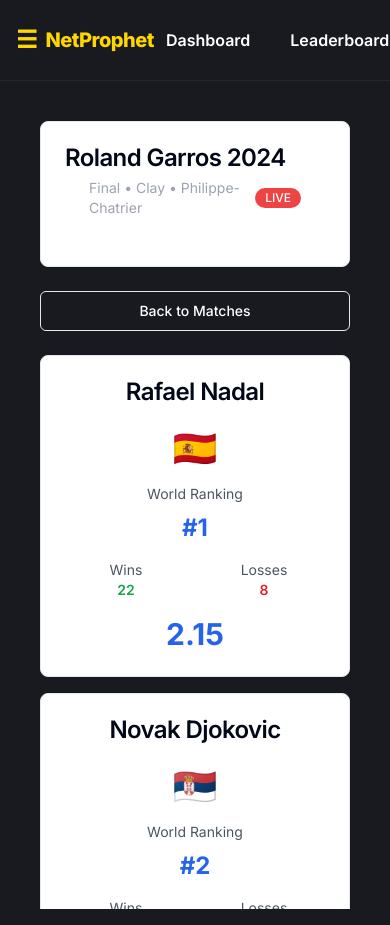
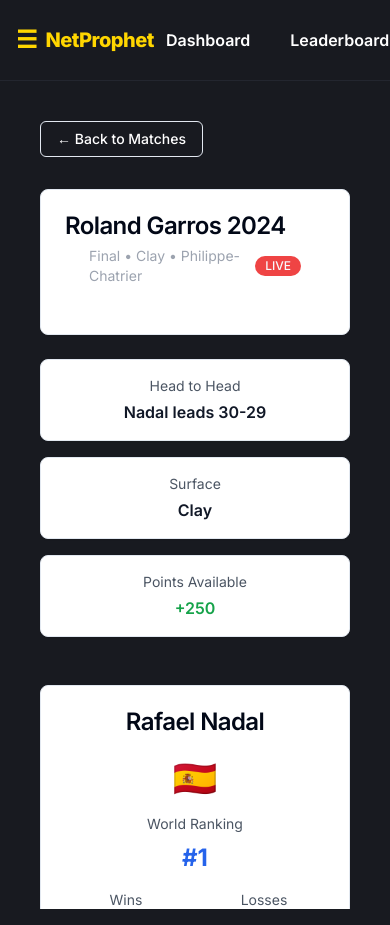
Before and after one commit to evankardamitsis/netprophet, a Next.js app in the folder apps/web/: page /dashboard/match/1 in a window 390 px wide. Shown: the top 925 px of the page. Built offline with nearby package versions, Linux system fonts and the light colour scheme; no server answers.

Commit message:
UI: Refactor MatchDetail layout, sticky button, and stats position. Restore add/update prediction slip logic.

```diff
--- a/apps/web/src/components/dashboard/MatchDetail.tsx
+++ b/apps/web/src/components/dashboard/MatchDetail.tsx
@@ -369,6 +369,12 @@
 
     return (
         <div className="flex flex-col flex-1 min-h-0 w-full overflow-auto gap-6">
+            {/* Back to Matches button at the top, small and not full width */}
+            <div className="mb-2">
+                <Button onClick={onBack} variant="outline" size="sm" className="w-auto px-4">
+                    ← Back to Matches
+                </Button>
+            </div>
             <Card className="p-6">
                 <CardTitle>{details.tournament}</CardTitle>
                 <CardContent>
@@ -380,7 +386,27 @@
                     </div>
                 </CardContent>
             </Card>
-            <Button onClick={onBack} variant="outline">Back to Matches</Button>
+            {/* Move stats cards here, right after tournament info */}
+            <div className="grid grid-cols-1 md:grid-cols-3 gap-4 mb-6">
+                <Card>
+                    <CardContent className="p-4 text-center">
+                        <div className="text-sm text-gray-600 mb-1">Head to Head</div>
+                        <div className="font-semibold text-gray-900">{details.headToHead}</div>
+                    </CardContent>
+                </Card>
+                <Card>
+                    <CardContent className="p-4 text-center">
+                        <div className="text-sm text-gray-600 mb-1">Surface</div>
+                        <div className="font-semibold text-gray-900">{details.surface}</div>
+                    </CardContent>
+                </Card>
+                <Card>
+                    <CardContent className="p-4 text-center">
+                        <div className="text-sm text-gray-600 mb-1">Points Available</div>
+                        <div className="font-semibold text-green-600">+{details.points}</div>
+                    </CardContent>
+                </Card>
+            </div>
             <div className="space-y-6">
                 <div className="max-w-6xl mx-auto space-y-6">
                     <div className="grid grid-cols-1 lg:grid-cols-3 gap-6">
@@ -435,12 +461,12 @@
                             </div>
                         </div>
                         <div className="lg:col-span-2 flex flex-col h-full">
-                            <Card className="bg-gradient-to-r from-blue-50 to-green-50 border-blue-200 flex-1 flex flex-col">
+                            <Card className="bg-gradient-to-r from-blue-50 to-green-50 border-blue-200 flex-1 flex flex-col h-full">
                                 <CardHeader>
                                     <CardTitle className="text-xl">Make Your Predictions</CardTitle>
                                     <p className="text-gray-600">Choose from multiple prediction types to maximize your points!</p>
                                 </CardHeader>
-                                <CardContent className="flex-1 overflow-y-auto space-y-6 pb-20">
+                                <CardContent className="flex-1 overflow-y-auto space-y-6 pb-32">
                                     <div className="space-y-3">
                                         <h3 className="font-semibold text-gray-900">Match Winner</h3>
                                         <div className="grid grid-cols-2 gap-3">
@@ -705,7 +731,7 @@
                                         </select>
                                     </div>
                                 </CardContent>
-                                <div className="sticky bottom-0 bg-gradient-to-r from-blue-50 to-green-50 border-t border-blue-200 p-6 pt-4">
+                                <div className="sticky bottom-0 left-0 right-0 bg-gradient-to-r from-blue-50 to-green-50 border-t border-blue-200 p-6 pt-4 z-10">
                                     <Button
                                         onClick={handleSubmitPredictions}
                                         disabled={!hasPredictions}
@@ -718,37 +744,8 @@
                             </Card>
                         </div>
                     </div>
-                    <div className="grid grid-cols-1 md:grid-cols-3 gap-4">
-                        <Card>
-                            <CardContent className="p-4 text-center">
-                                <div className="text-sm text-gray-600 mb-1">Head to Head</div>
-                                <div className="font-semibold text-gray-900">{details.headToHead}</div>
-                            </CardContent>
-                        </Card>
-                        <Card>
-                            <CardContent className="p-4 text-center">
-                                <div className="text-sm text-gray-600 mb-1">Surface</div>
-                                <div className="font-semibold text-gray-900">{details.surface}</div>
-                            </CardContent>
-                        </Card>
-                        <Card>
-                            <CardContent className="p-4 text-center">
-                                <div className="text-sm text-gray-600 mb-1">Points Available</div>
-                                <div className="font-semibold text-green-600">+{details.points}</div>
-                            </CardContent>
-                        </Card>
-                    </div>
                 </div>
             </div>
-            {predictions.some(p => p.matchId === match.id) && (
-                <Button
-                    variant="outline"
-                    className="mt-4 w-full border-red-400 text-red-600 hover:bg-red-50"
-                    onClick={() => removePrediction(match.id)}
-                >
-                    Remove Prediction
-                </Button>
-            )}
         </div>
     );
 }
```
